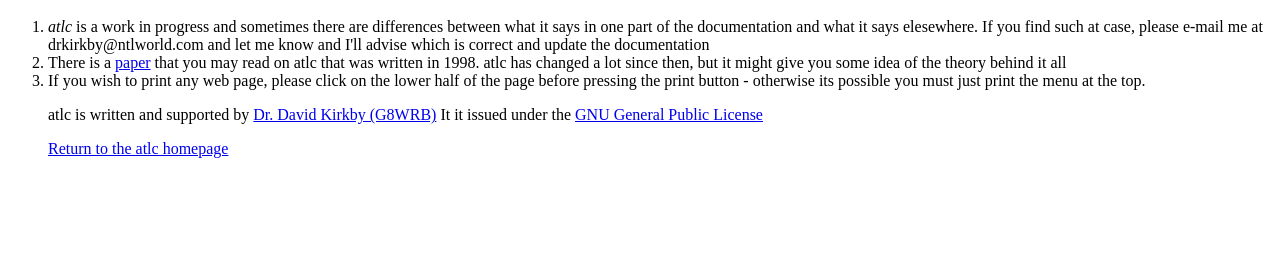
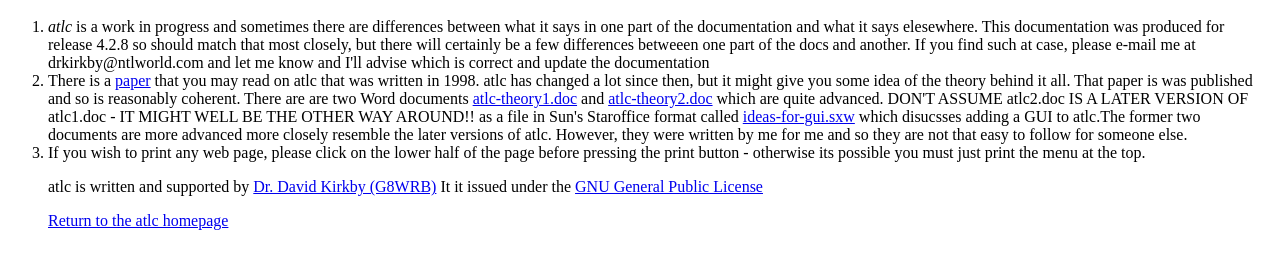
Before and after one commit to liyang/atlc, a plain HTML site: page docs/html-docs/IMPORTANT.html in a window 1280 px wide. Shown: the part 48-316 px from the top of the page. Drawn offline with Linux system fonts and the light colour scheme.

Commit message:
Put some notes on souces of information that might clarify matters. This duplicates a lot of information in the theory page

```diff
--- a/docs/html-docs/IMPORTANT.html
+++ b/docs/html-docs/IMPORTANT.html
@@ -12,8 +12,16 @@
 <H1>IMPORTANT NOTES</H1>
 
 <OL>
-<LI><EM>atlc</EM> is a work in progress and sometimes there are differences between what it says in one part of the documentation and what it says elesewhere. If you find such at case, please e-mail me at <a mailto: "drkirkby@ntlworld.com">drkirkby@ntlworld.com<a/> and let me know and I'll advise which is correct and update the documentation</LI>
-<LI> There is a <a href="../qex-december-1996/atlc.pdf">paper</a> that you may read on atlc that was written in 1998. atlc has changed a lot since then, but it might give you some idea of the theory behind it all</LI>
+<LI><EM>atlc</EM> is a work in progress and sometimes there are differences between what it says in one part of the documentation and what it says elesewhere. This documentation was produced for release
+4.2.8 so should match that most closely, but there will certainly be a few differences betweeen
+one part of the docs and another. If you find such at case, please e-mail me at <a mailto: "drkirkby@ntlworld.com">drkirkby@ntlworld.com<a/> and let me know and I'll advise which is correct and update the documentation</LI>
+<LI> There is a <a href="../qex-december-1996/atlc.pdf">paper</a> that you may read on atlc that was written in 1998. atlc has changed a lot since then, but it might give you some idea of the theory behind it all. That paper is was published and so is reasonably coherent. There are are two Word documents <a
+href="../theory/atlc-theory1.doc">atlc-theory1.doc</a> and <a href="../theory/atlc-theory2.doc">atlc-theory2.doc</a> which are quite advanced. DON'T ASSUME atlc2.doc IS A LATER VERSION OF atlc1.doc - IT
+MIGHT WELL BE THE OTHER WAY AROUND!!
+
+as a file in Sun's Staroffice format called <a href="../theory/ideas-for-gui.sxw">ideas-for-gui.sxw</a>
+which disucsses adding a GUI to atlc.The former two documents are more advanced more closely resemble the later versions of
+atlc. However, they were written by me for me and so they are not that easy to follow for someone else. </LI>
 <LI>If you wish to print any web page, please click on the lower half of the page before pressing the print button - otherwise its possible you must just print the menu at the top.</LI>
 <p>atlc is written and supported by <a href="mailto: drkirkby@ntlworld.com?subject=atlc%20-%20Arbitrary%20Transmission%20Line%20Calculator">Dr. David Kirkby (G8WRB)</A> It it issued under the <a href="http://www.gnu.org/copyleft/gpl.html">GNU General Public License</A><p>
 <a href="http://atlc.sourceforge.net">Return to the atlc homepage</a>
```
